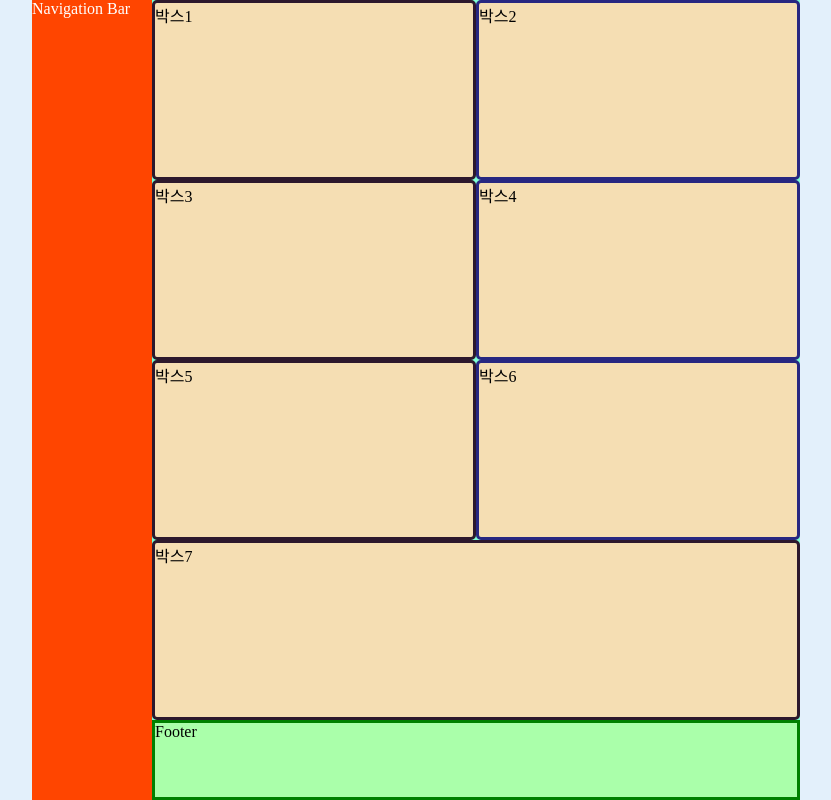
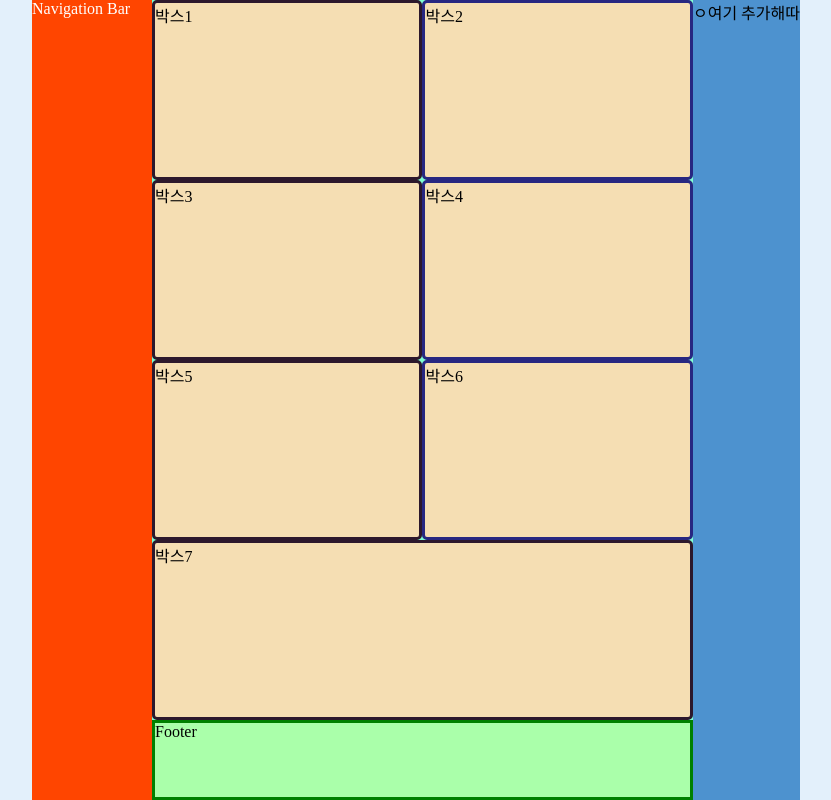
Before and after one commit to onavril90/first-practice-project, a plain HTML site: page index.html in a window 1280 px wide. Shown: the whole page, without its empty margins (224-1055 px from the left). Drawn offline with Linux system fonts and the light colour scheme.

Commit message:
second commit

```diff
--- a/index.html
+++ b/index.html
@@ -21,6 +21,7 @@
       <div class="box">박스7</div>
       <footer>Footer</footer>
     </div>
+    <span>ㅇ여기 추가해따</span>
   </div>
 </body>
 </html>
```
